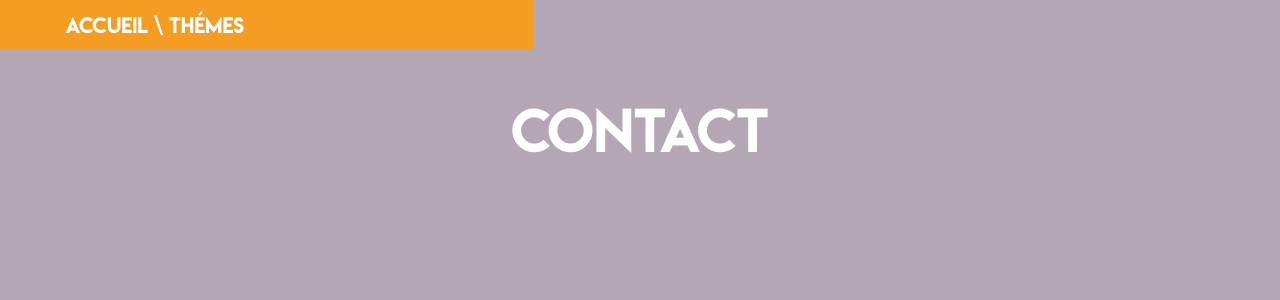
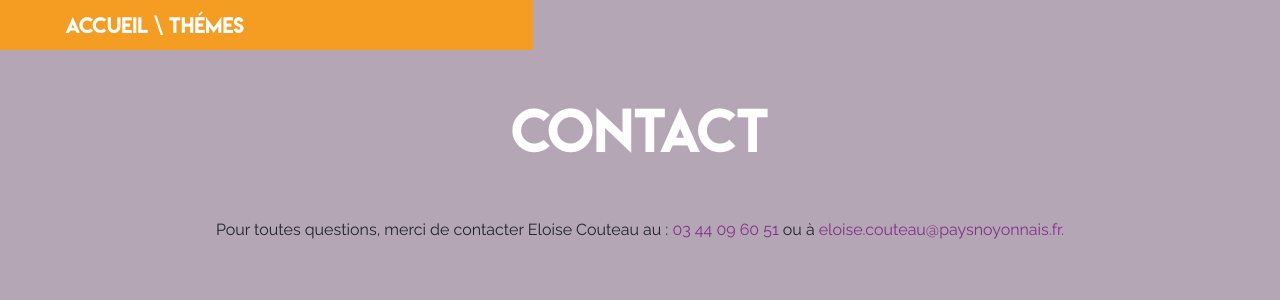
Before and after one commit to PierreSchuvey/finalAct, a PHP site: page /contact.php in a window 1280 px wide. Shown: the part 100-400 px from the top of the page. Run offline with PHP 8.4, Linux system fonts and the light colour scheme.

Commit message:
Page contact

```diff
--- a/assets/css/contact.css
+++ b/assets/css/contact.css
@@ -61,3 +61,13 @@ h1{
     font-family: 'LemonMilk';
     line-height: 60px;
 }
+
+.text{
+  text-align: center;
+  font-family: 'Raleway', sans-serif;
+  margin-top: 50px;
+}
+
+.contactLink{
+  color: #833089;
+}
--- a/contact.php
+++ b/contact.php
@@ -12,6 +12,7 @@
   <!-- Link CSS -->
   <link href="assets/lib/bootstrap/css/bootstrap.css" rel="stylesheet" />
   <link href="assets/css/contact.css" rel="stylesheet" />
+  <link href="https://fonts.googleapis.com/css?family=Raleway&display=swap" rel="stylesheet">
   <script src="https://code.jquery.com/jquery-3.3.1.min.js"></script>
 </head>
 <body>
@@ -57,7 +58,13 @@
           </h1>
         </div>
       </div>
-
+      <div class="row">
+        <div class="col-12 text">
+          <p>
+            Pour toutes questions, merci de contacter Eloise Couteau au : <span class="contactLink">03 44 09 60 51</span> ou à <span class="contactLink">eloise.couteau@paysnoyonnais.fr.</span>
+          </p>
+        </div>
+      </div>
     </div>
   </main>
   <script src="assets/lib/bootstrap/js/bootstrap.js" type="text/javascript"></script>
```
